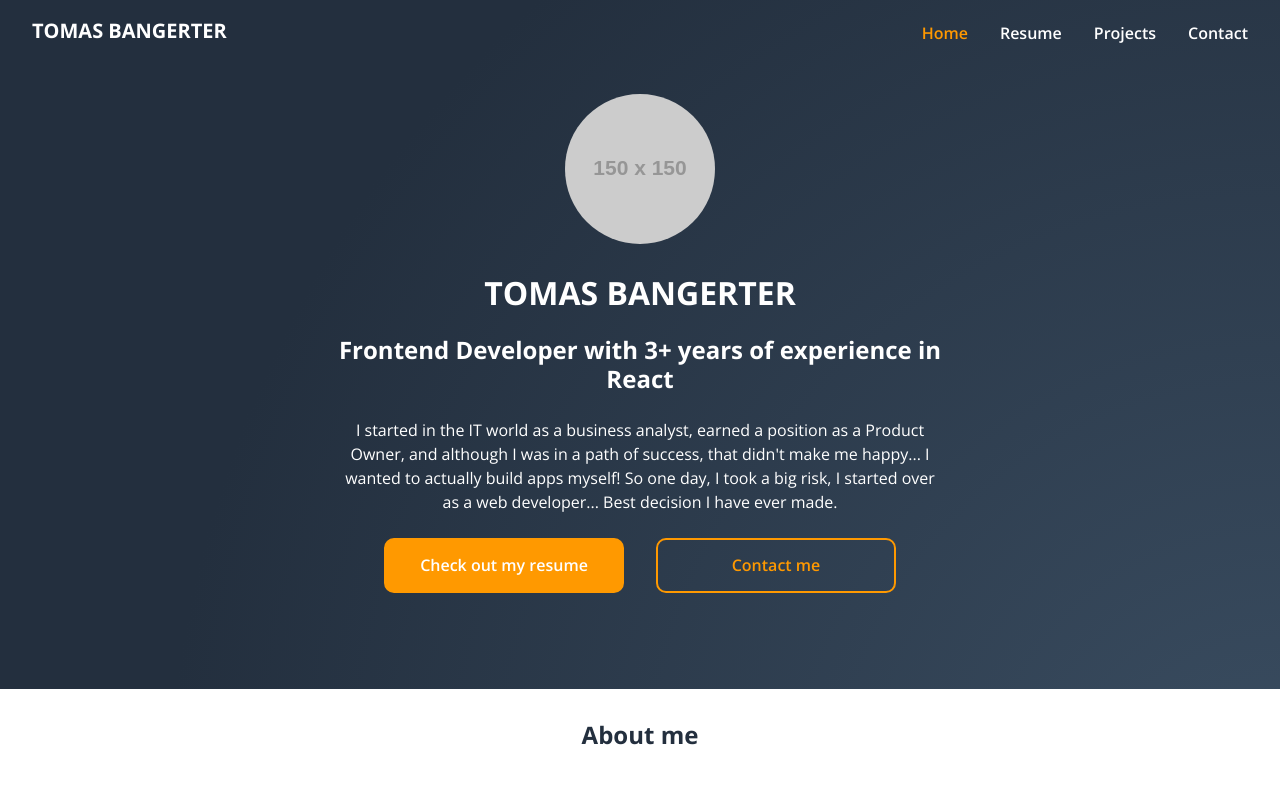
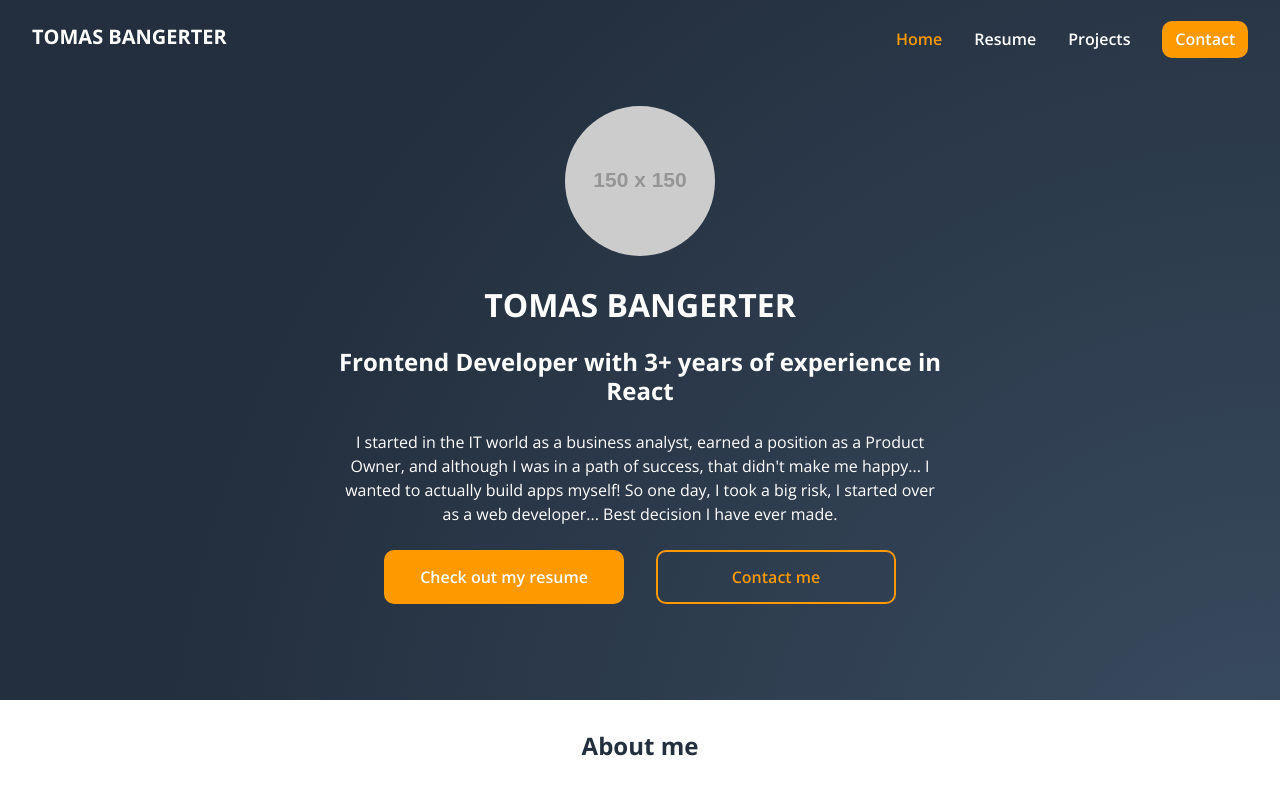
Before and after one commit to tommynueve/personal-website, a Next.js app: page / in a window 1280 px wide. Shown: the top 794 px of the page. Built offline with nearby package versions, Linux system fonts and the light colour scheme.

Commit message:
Added highlighted button style to the Contact button on the top menu nav.

```diff
--- a/components/navbar/MainNavbar.tsx
+++ b/components/navbar/MainNavbar.tsx
@@ -15,7 +15,7 @@ const MainNavbar = () => {
           <MenuLinkItem name='Projects' url='/projects' />
         </li>
         <li>
-          <MenuLinkItem name='Contact' url='/contact' />
+          <MenuLinkItem name='Contact' url='/contact' variant='highlighted' />
         </li>
       </ul>
     </nav>
--- a/components/navbar/MenuLinkItem.module.scss
+++ b/components/navbar/MenuLinkItem.module.scss
@@ -28,3 +28,9 @@
     fill: colors.$primary;
   }
 }
+
+.highlighted {
+  padding: 0.4rem 0.8rem;
+  border-radius: 10px;
+  background-color: colors.$primary;
+}
--- a/components/navbar/MenuLinkItem.tsx
+++ b/components/navbar/MenuLinkItem.tsx
@@ -7,14 +7,18 @@ interface Props {
   name: string;
   url: string;
   icon?: React.ReactElement;
+  variant?: 'primary' | 'highlighted';
 }
 
-const MenuLinkItem: React.FC<Props> = ({ name, url, icon }) => {
+const MenuLinkItem: React.FC<Props> = ({ name, url, icon, variant = 'primary' }) => {
   const { pathname } = useRouter();
 
   return (
     <Link href={url}>
-      <a className={`${style.link} ${pathname === url ? style.selected : ''}`}>
+      <a
+        className={`${style.link} ${pathname === url && variant !== 'highlighted' ? style.selected : ''} ${
+          variant === 'highlighted' ? style.highlighted : ''
+        }`}>
         {icon}
         <p>{name}</p>
       </a>
--- a/components/navbar/Navbar.module.scss
+++ b/components/navbar/Navbar.module.scss
@@ -32,6 +32,7 @@
 
   ul {
     display: flex;
+    align-items: center;
 
     @include mixins.allChildExceptLast {
       margin-right: 2rem;
```
